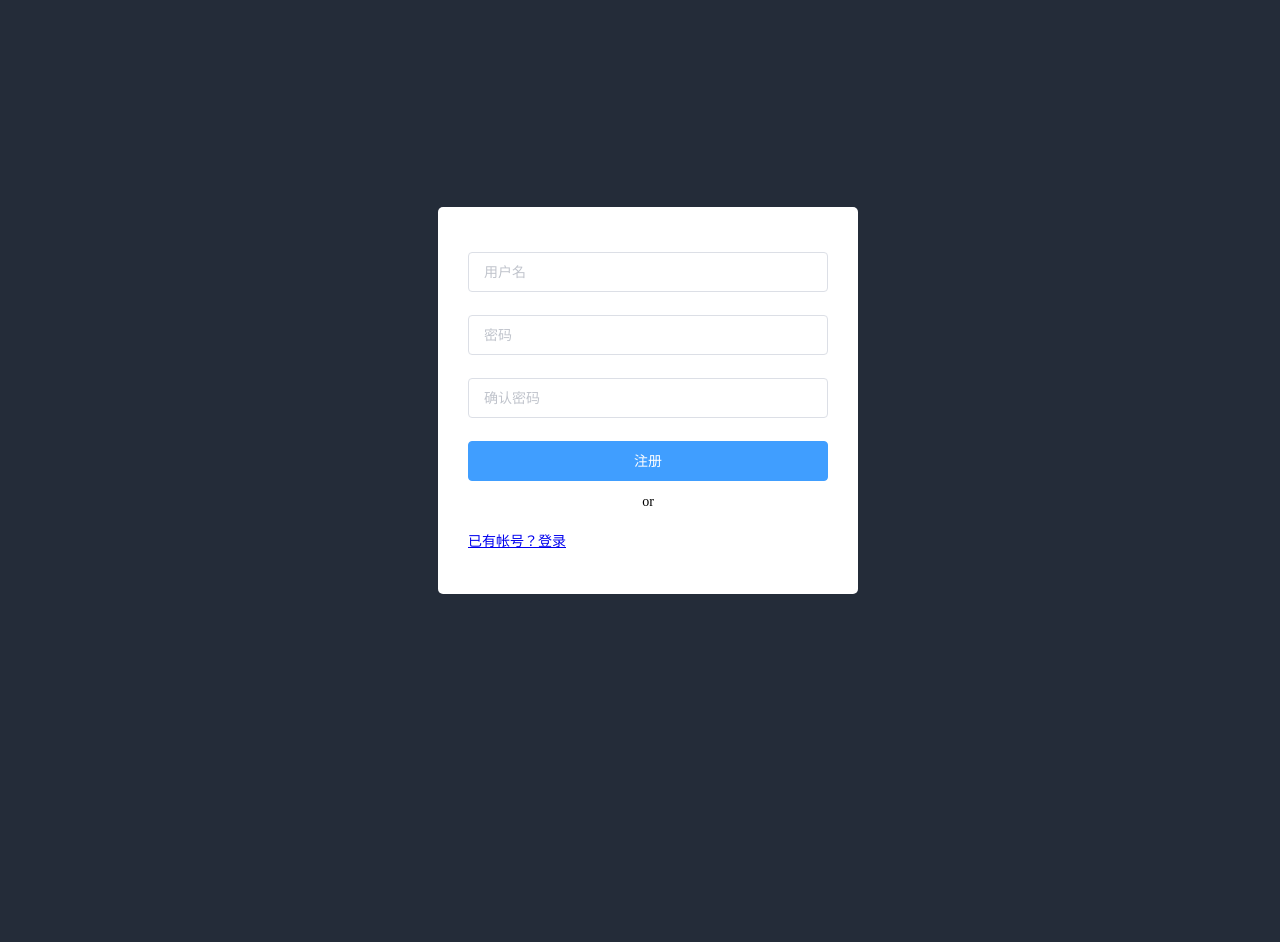
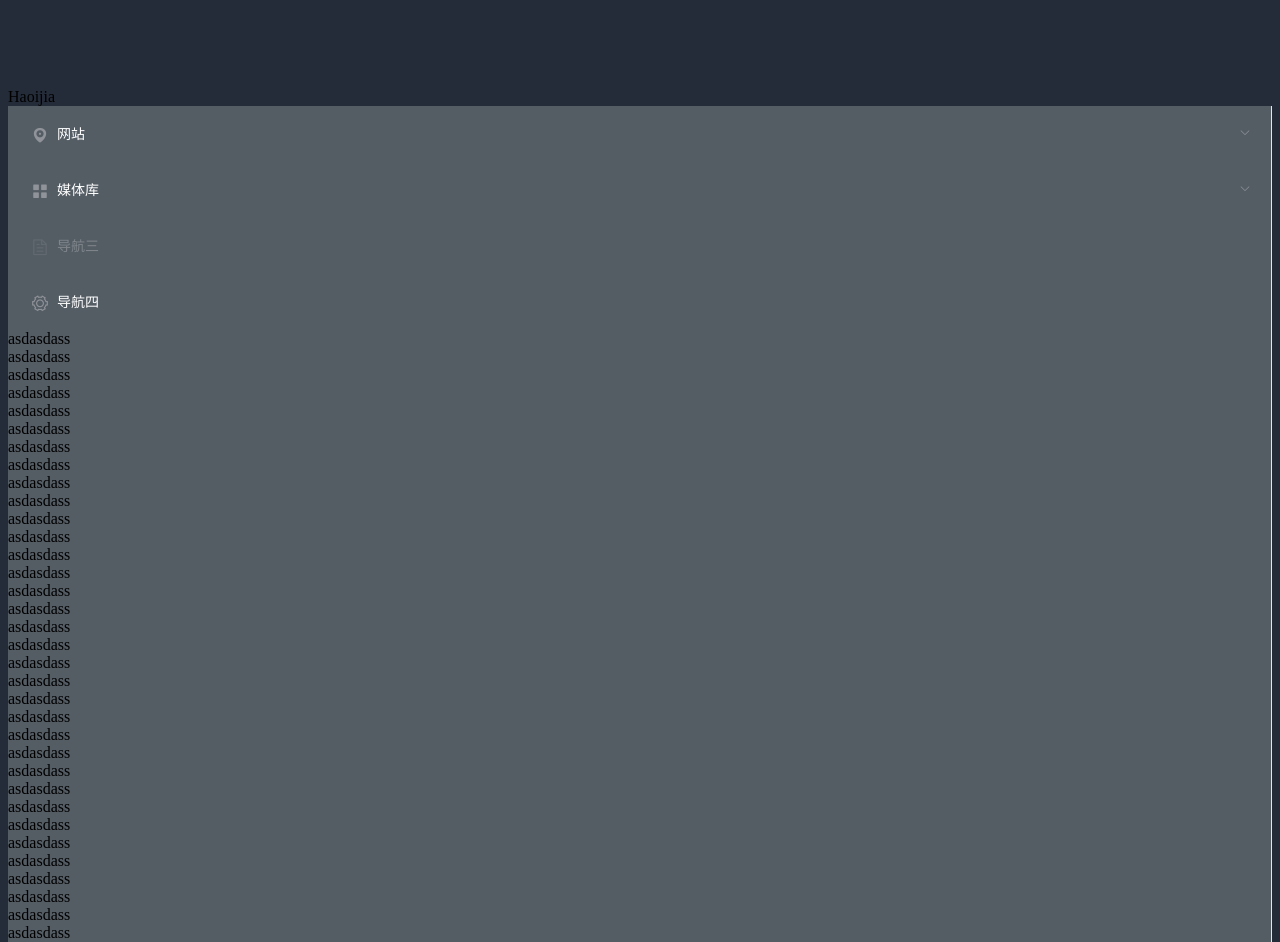
Before and after one commit to ccwwonebyone/ccwwBlog, a Vue app in the folder fornt/: page / in a window 1280 px wide. Before the commit the page ends 800 px from the top, so only its background shows below. Built offline with nearby package versions, Linux system fonts and the light colour scheme.

Commit message:
后端左侧菜单修改

```diff
--- a/fornt/src/App.vue
+++ b/fornt/src/App.vue
@@ -1,18 +1,42 @@
 <template>
   <div id="app">
-    <router-view/>
+
+        <nav-menu></nav-menu>
+    <!-- <el-row>
+      <div class="content-right">
+       <router-view/>
+      </div>
+    </el-row> -->
   </div>
 </template>
 
 <script>
+import NavMenu from '@/components/NavMenu'
 export default {
-  name: 'App'
+  name: 'App',
+  components: {
+      NavMenu
+  }
 }
 </script>
 
 <style>
-.body{
+.body,html{
 	margin: 0;
 	padding: 0;
+  width: 100%;
+  height: 100%;
+  overflow: hidden;
+}
+.content-right{
+  padding-left: 250px;
+}
+#app{
+  width: 100%;
+  height: 100%;
+  overflow-y: hidden;
+}
+.el-scrollbar__wrap {
+  overflow-x: hidden;
 }
 </style>
--- /dev/null
+++ b/fornt/src/components/NavMenu.vue
@@ -0,0 +1,171 @@
+</<template>
+<transition name="nav-menu">
+    <el-scrollbar style="height:calc(100% - 80px);margin-top:80px;">
+    <span>Haoijia</span>
+    <el-menu
+      default-active="2"
+      @open="handleOpen"
+      @close="handleClose"
+      background-color="#545c64"
+      text-color="#fff"
+      active-text-color="#ffd04b">
+      <el-submenu index="1">
+        <template slot="title">
+            <div>
+                <i class="el-icon-location"></i>
+                <span>网站</span>
+            </div>
+        </template>
+        <el-menu-item-group>
+          <!-- <template  slot="title">分组一</template> -->
+          <el-menu-item index="1-1">网站概况</el-menu-item>
+          <el-menu-item index="1-2">网站信息</el-menu-item>
+        </el-menu-item-group>
+        <el-menu-item-group title="分组2">
+          <el-menu-item index="1-3">选项3</el-menu-item>
+        </el-menu-item-group>
+        <el-submenu index="1-4">
+          <template slot="title">选项4</template>
+          <el-menu-item index="1-4-1">选项1</el-menu-item>
+        </el-submenu>
+      </el-submenu>
+      <el-submenu index="2">
+        <template slot="title">
+            <div>
+                <i class="el-icon-menu"></i>
+                <span>媒体库</span>
+            </div>
+        </template>
+        <el-menu-item-group>
+          <!-- <template  slot="title">分组一</template> -->
+          <el-menu-item index="2-1">媒体库</el-menu-item>
+        </el-menu-item-group>
+      </el-submenu>
+      <el-menu-item index="3" disabled>
+        <i class="el-icon-document"></i>
+        <span slot="title">导航三</span>
+      </el-menu-item>
+      <el-menu-item index="4">
+        <i class="el-icon-setting"></i>
+        <span slot="title">导航四</span>
+      </el-menu-item>
+      <div>
+        asdasdass
+      </div>
+      <div>
+        asdasdass
+      </div>
+      <div>
+        asdasdass
+      </div>
+
+      <div>
+        asdasdass
+      </div>
+      <div>
+        asdasdass
+      </div>
+
+
+      <div>
+        asdasdass
+      </div>
+      <div>
+        asdasdass
+      </div>
+      <div>
+        asdasdass
+      </div><div>
+        asdasdass
+      </div>
+      <div>
+        asdasdass
+      </div>
+      <div>
+        asdasdass
+      </div>
+      <div>
+        asdasdass
+      </div>
+      <div>
+        asdasdass
+      </div>
+      <div>
+        asdasdass
+      </div>
+      <div>
+        asdasdass
+      </div>
+      <div>
+        asdasdass
+      </div>
+      <div>
+        asdasdass
+      </div>
+      <div>
+        asdasdass
+      </div>
+      <div>
+        asdasdass
+      </div>
+      <div>
+        asdasdass
+      </div>
+      <div>
+        asdasdass
+      </div>
+      <div>
+        asdasdass
+      </div>
+      <div>
+        asdasdass
+      </div>
+      <div>
+        asdasdass
+      </div>
+      <div>
+        asdasdass
+      </div>
+      <div>
+        asdasdass
+      </div>
+      <div>
+        asdasdass
+      </div>
+      <div>
+        asdasdass
+      </div>
+      <div>
+        asdasdass
+      </div>
+      <div>
+        asdasdass
+      </div>
+      <div>
+        asdasdass
+      </div>
+      <div>
+        asdasdass
+      </div>
+      <div>
+        asdasdass
+      </div>
+      <div>
+        asdasdass
+      </div>
+    </el-menu>
+      </el-scrollbar>
+</transition>
+</template>
+<script>
+  export default {
+    methods: {
+      handleOpen(key, keyPath) {
+        console.log(key, keyPath);
+      },
+      handleClose(key, keyPath) {
+        console.log(key, keyPath);
+      }
+    }
+  }
+</script>
--- a/fornt/src/view/Home.vue
+++ b/fornt/src/view/Home.vue
@@ -1,139 +1,11 @@
 <template>
 <div>
-  <el-menu :default-active="activeIndex" class="el-menu-demo" mode="horizontal" @select="handleSelect">
-    Manpro
-  <el-menu-item index="1">数据库</el-menu-item>
-  <el-menu-item index="1">api</el-menu-item>
-  <el-submenu index="2">
-    <template slot="title">我的工作台</template>
-    <el-menu-item index="2-1">选项1</el-menu-item>
-    <el-menu-item index="2-2">选项2</el-menu-item>
-    <el-menu-item index="2-3">选项3</el-menu-item>
-    <el-submenu index="2-4">
-      <template slot="title">选项4</template>
-      <el-menu-item index="2-4-1">选项1</el-menu-item>
-      <el-menu-item index="2-4-2">选项2</el-menu-item>
-      <el-menu-item index="2-4-3">选项3</el-menu-item>
-    </el-submenu>
-  </el-submenu>
-  <el-menu-item index="3" disabled>消息中心</el-menu-item>
-  <el-menu-item index="4"><a href="https://www.ele.me" target="_blank">订单管理</a></el-menu-item>
-</el-menu>
-<div style="width: 200px;position: absolute;left: 0px;">
-<el-tree :data="data" :props="defaultProps" @node-click="handleNodeClick"></el-tree>
-</div>
-<div style="margin-left: 190px;">
-  <el-card shadow="always">
-    <el-table
-    :data="tableData3"
-    border
-    style="width: 100%">
-    <el-table-column
-      prop="date"
-      label="日期"
-      width="180">
-    </el-table-column>
-    <el-table-column
-      prop="name"
-      label="姓名"
-      width="180">
-    </el-table-column>
-    <el-table-column
-      prop="address"
-      label="地址">
-    </el-table-column>
-  </el-table>
-    </el-card>
-
-</div>
+  sda
 </div>
 </template>
 
 <script>
   export default {
-    data() {
-      return {
-        data: [{
-          label: '一级 1',
-          children: [{
-            label: '二级 1-1',
-            children: [{
-              label: '三级 1-1-1'
-            }]
-          }]
-        }, {
-          label: '一级 2',
-          children: [{
-            label: '二级 2-1',
-            children: [{
-              label: '三级 2-1-1'
-            }]
-          }, {
-            label: '二级 2-2',
-            children: [{
-              label: '三级 2-2-1'
-            }]
-          }]
-        }, {
-          label: '一级 3',
-          children: [{
-            label: '二级 3-1',
-            children: [{
-              label: '三级 3-1-1'
-            }]
-          }, {
-            label: '二级 3-2',
-            children: [{
-              label: '三级 3-2-1'
-            }]
-          }]
-        }],
-        tableData3: [{
-          date: '2016-05-03',
-          name: '王小虎',
-          address: '上海市普陀区金沙江路 1518 弄'
-        }, {
-          date: '2016-05-02',
-          name: '王小虎',
-          address: '上海市普陀区金沙江路 1518 弄'
-        }, {
-          date: '2016-05-04',
-          name: '王小虎',
-          address: '上海市普陀区金沙江路 1518 弄'
-        }, {
-          date: '2016-05-01',
-          name: '王小虎',
-          address: '上海市普陀区金沙江路 1518 弄'
-        }, {
-          date: '2016-05-08',
-          name: '王小虎',
-          address: '上海市普陀区金沙江路 1518 弄'
-        }, {
-          date: '2016-05-06',
-          name: '王小虎',
-          address: '上海市普陀区金沙江路 1518 弄'
-        }, {
-          date: '2016-05-07',
-          name: '王小虎',
-          address: '上海市普陀区金沙江路 1518 弄'
-        }],
-        defaultProps: {
-          children: 'children',
-          label: 'label'
-        }
-      };
-    },
-    methods: {
-      handleNodeClick(data) {
-        console.log(data);
-      }
-    }
-  };
+
+  }
 </script>
-
-<!-- Add "scoped" attribute to limit CSS to this component only -->
-<style scoped>
-body{
-  background-color: #fff;
-}
-</style>
```
